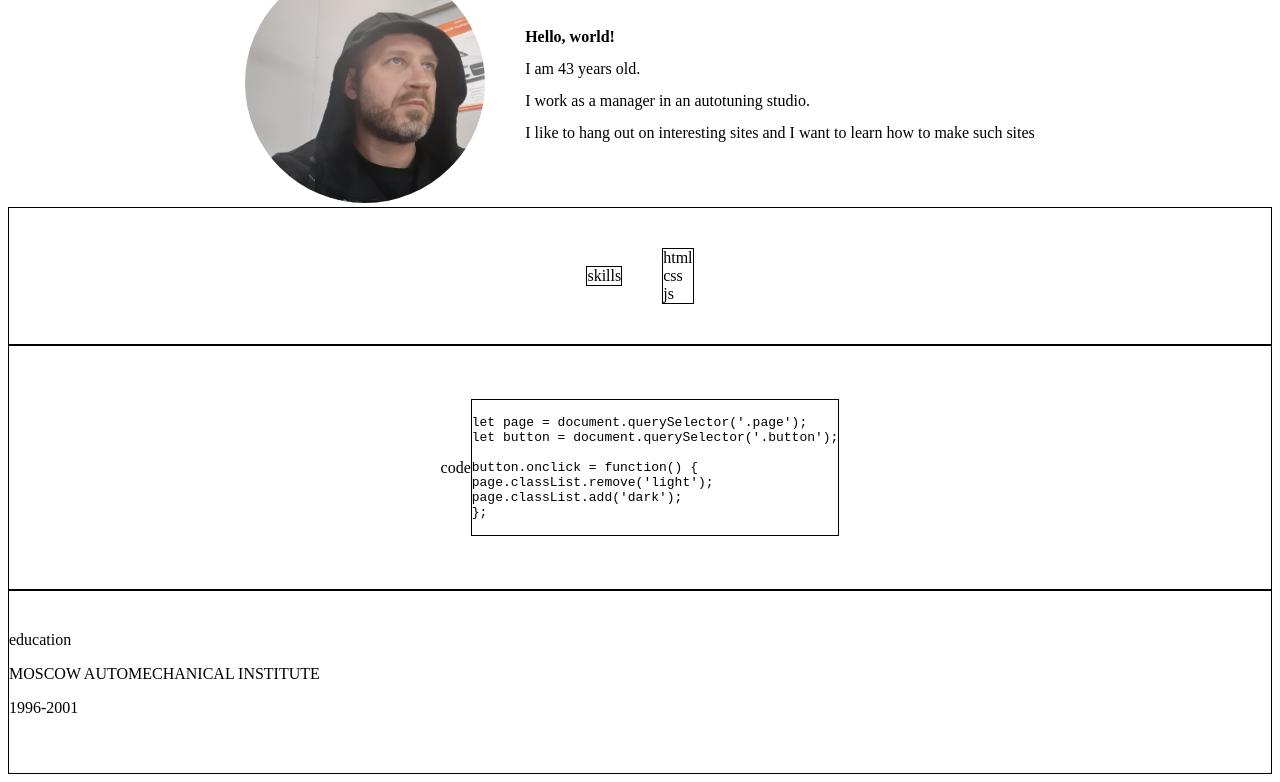
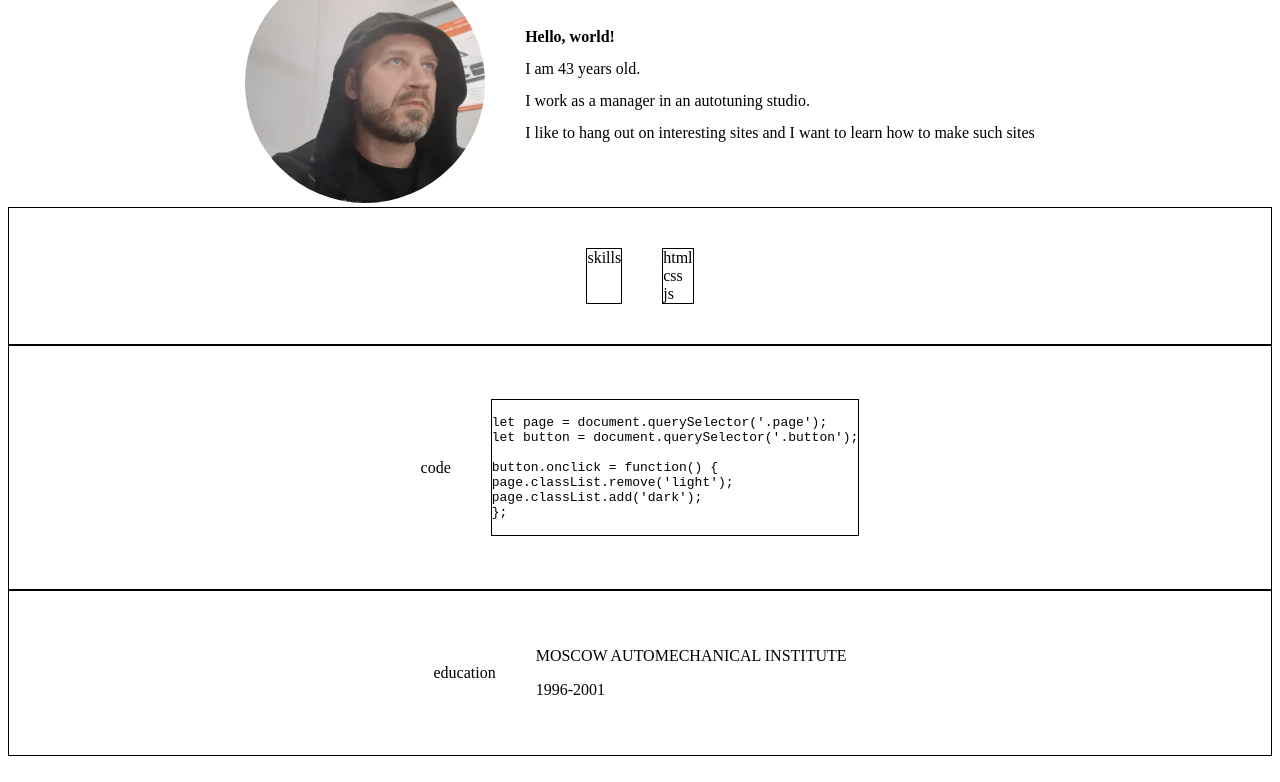
Before and after one commit to OLEGatorRB3/rsschool-cv, a plain HTML site: page index.html in a window 1280 px wide. Shown: the part 95-877 px from the top of the page. Drawn offline with Linux system fonts and the light colour scheme.

Commit message:
feat: add styles for EDUCATION

```diff
--- a/style.css
+++ b/style.css
@@ -62,18 +62,20 @@ body{
     font-weight: bold;
 }
 .main .container{
+    display: flex;
+    justify-content: center;
+
     padding: 40px 0;
 
     border: 1px solid #000;
 }
-.skills__container{
-    display: flex;
-    justify-content: center;
+.title{
+    align-self: center;
+    margin-right: 40px;
+
 }
 
 .skills__title{
-    margin-right: 40px;
-    align-self: center;
 
     margin: 0;
     padding: 0;
@@ -94,13 +96,7 @@ body{
 }
 
 
-.code__container{
-    display: flex;
-    justify-content: center;
-}
-.code__title{
-    align-self: center;
-}
+
 .code__description pre{
     white-space: pre-line;
     border: 1px solid #000;
```
